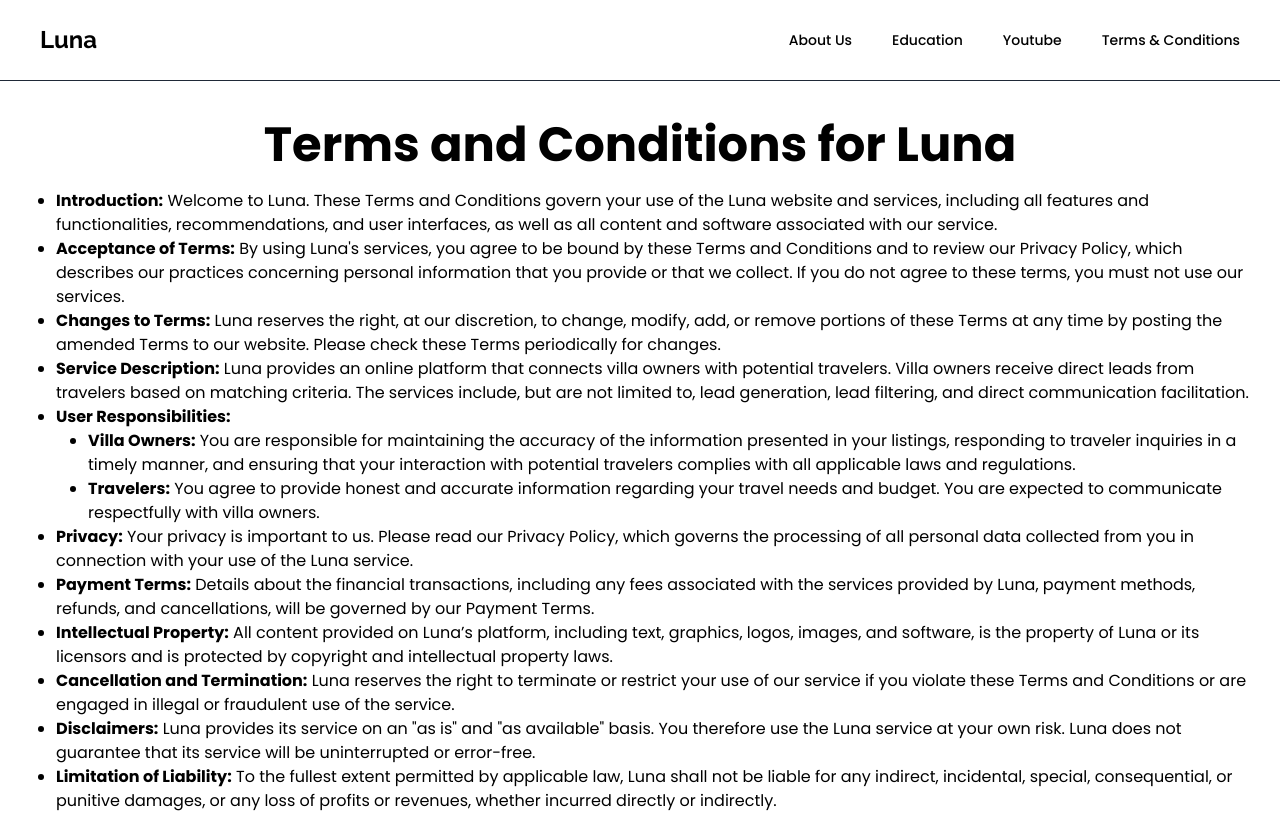
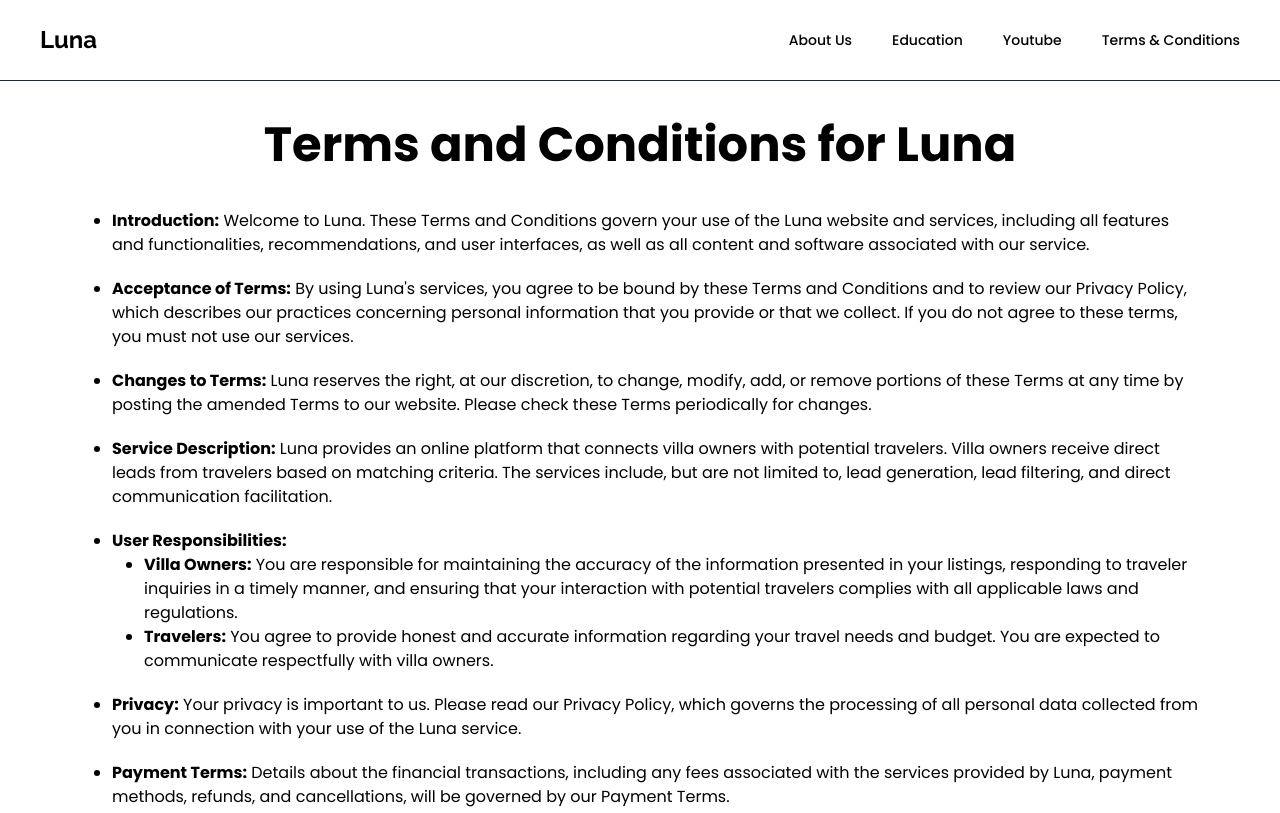
Before and after one commit to rohan9024/stay-hippo, a Next.js app: page /terms-conditions in a window 1280 px wide. Shown: the top 813 px of the page. Built offline with nearby package versions, Linux system fonts and the light colour scheme.

Commit message:
Fixed some mobile responsiveness

```diff
--- a/src/app/terms-conditions/page.js
+++ b/src/app/terms-conditions/page.js
@@ -49,9 +49,9 @@ function page() {
                 :
 
                 (<>
-                    <div className='flex flex-col justify-center items-center w-screen py-10 border-t lg:mx-0 px-6 border-gray-800'>
+                    <div className='flex flex-col justify-center items-center w-screen py-10 border-t lg:px-20 px-6 border-gray-800'>
                         <h1 className={`${poppins.className} lg:text-5xl text-3xl font-bold`}>Terms and Conditions for Luna</h1>
-                        <ul className={`${poppins.className} list-disc ml-8 pt-5`}>
+                        <ul className={`${poppins.className} list-disc ml-8 pt-5 lg:pt-10 lg:space-y-5`}>
                             <li>
                                 <strong>Introduction:</strong> Welcome to Luna. These Terms and Conditions govern your use of the Luna website and services, including all features and functionalities, recommendations, and user interfaces, as well as all content and software associated with our service.
                             </li>
```
